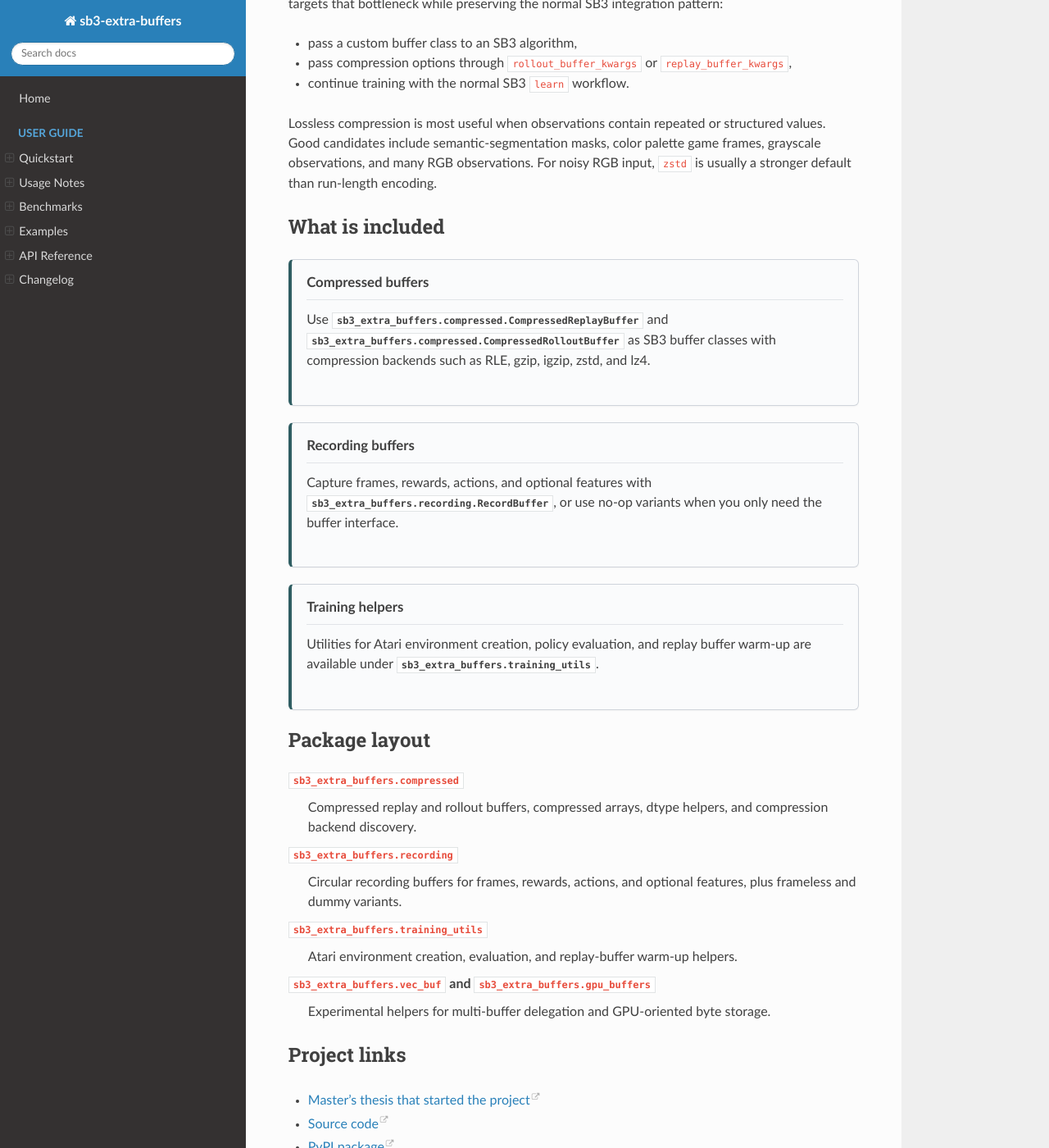
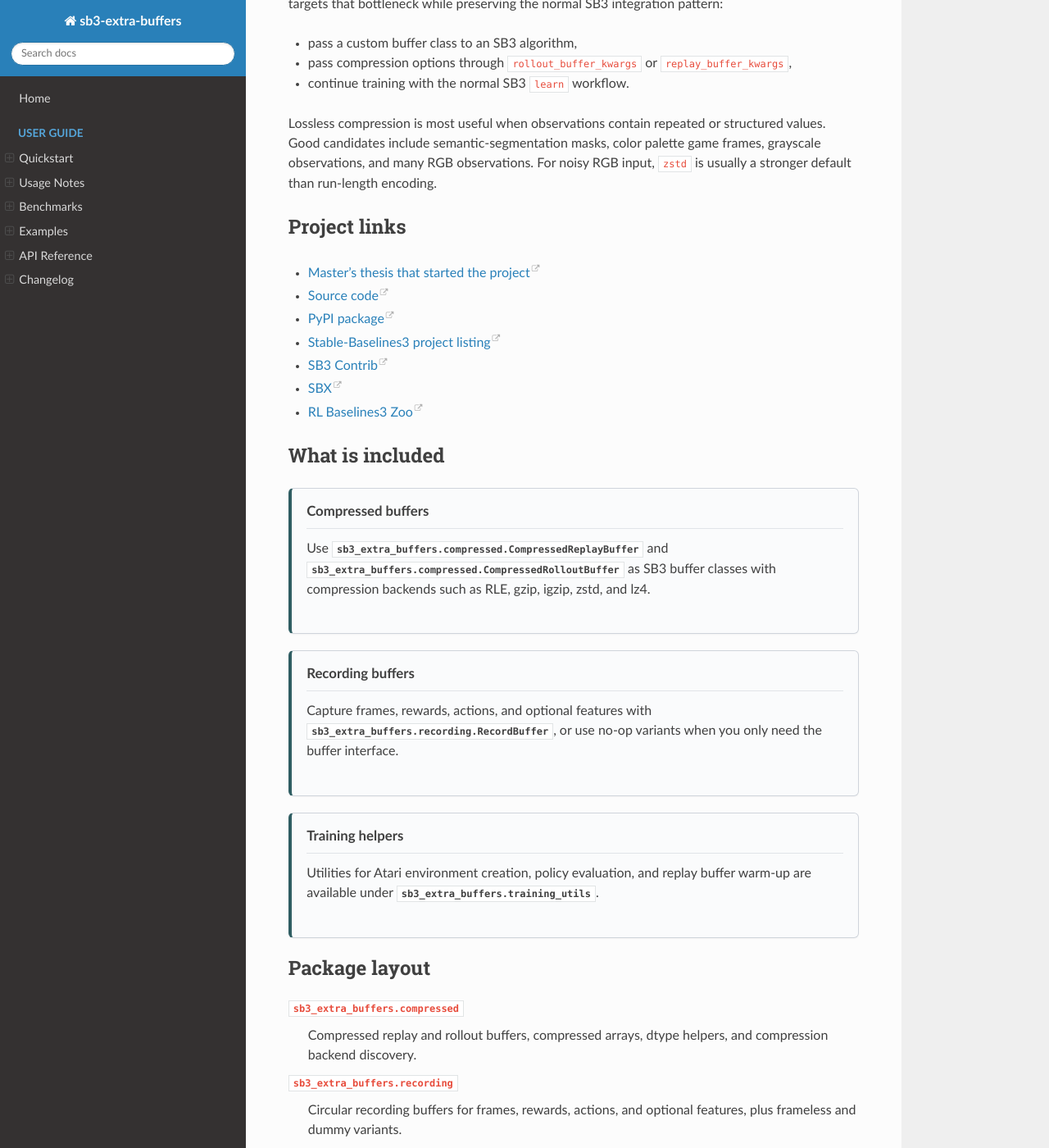
Before and after one commit to Trenza1ore/sb3-extra-buffers, a Sphinx documentation site: the page built from docs/index.rst, in a window 1280 px wide and 1400 px high, scrolled down 579 px. Shown: the whole window at 82% size. Built offline with Sphinx 7.4.7 and the Read the Docs theme 3.1.0, drawn with Linux system fonts in a browser that asks for light colours; some of the changed text lies outside the part shown.

Commit message:
docs: adjust docs homepage

```diff
--- a/docs/index.rst
+++ b/docs/index.rst
@@ -33,6 +33,17 @@ structured values. Good candidates include semantic-segmentation masks, color
 palette game frames, grayscale observations, and many RGB observations. For
 noisy RGB input, ``zstd`` is usually a stronger default than run-length
 encoding.
+
+Project links
+-------------
+
+- `Master's thesis that started the project <https://arxiv.org/abs/2511.11703>`__
+- `Source code <https://github.com/Trenza1ore/sb3-extra-buffers>`__
+- `PyPI package <https://pypi.org/project/sb3-extra-buffers/>`__
+- `Stable-Baselines3 project listing <https://stable-baselines3.readthedocs.io/en/master/misc/projects.html#sb3-extra-buffers-ram-expansions-are-overrated-just-compress-your-observations>`__
+- `SB3 Contrib <https://github.com/Stable-Baselines-Team/stable-baselines3-contrib>`__
+- `SBX <https://github.com/araffin/sbx>`__
+- `RL Baselines3 Zoo <https://github.com/DLR-RM/rl-baselines3-zoo>`__
 
 What is included
 ----------------
```
Also changed, not shown: other parts of docs/index.rst (+0 -11 lines).
